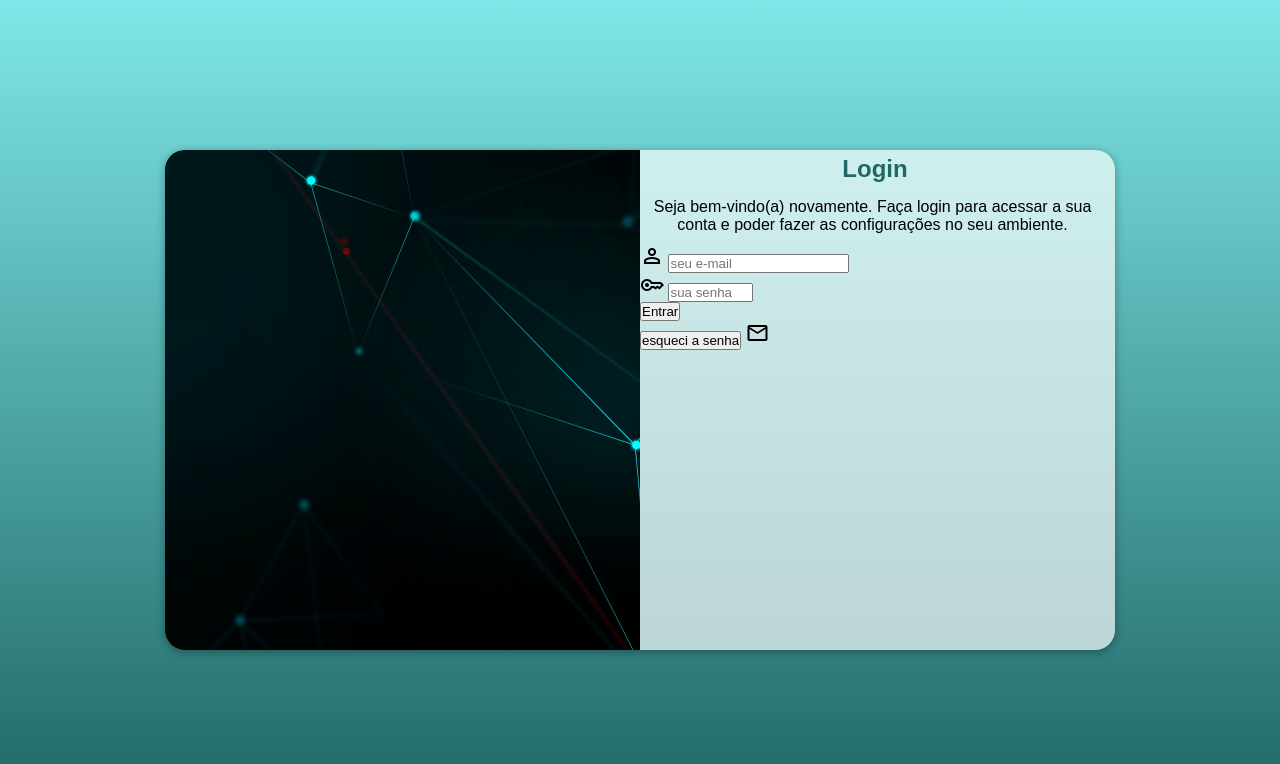
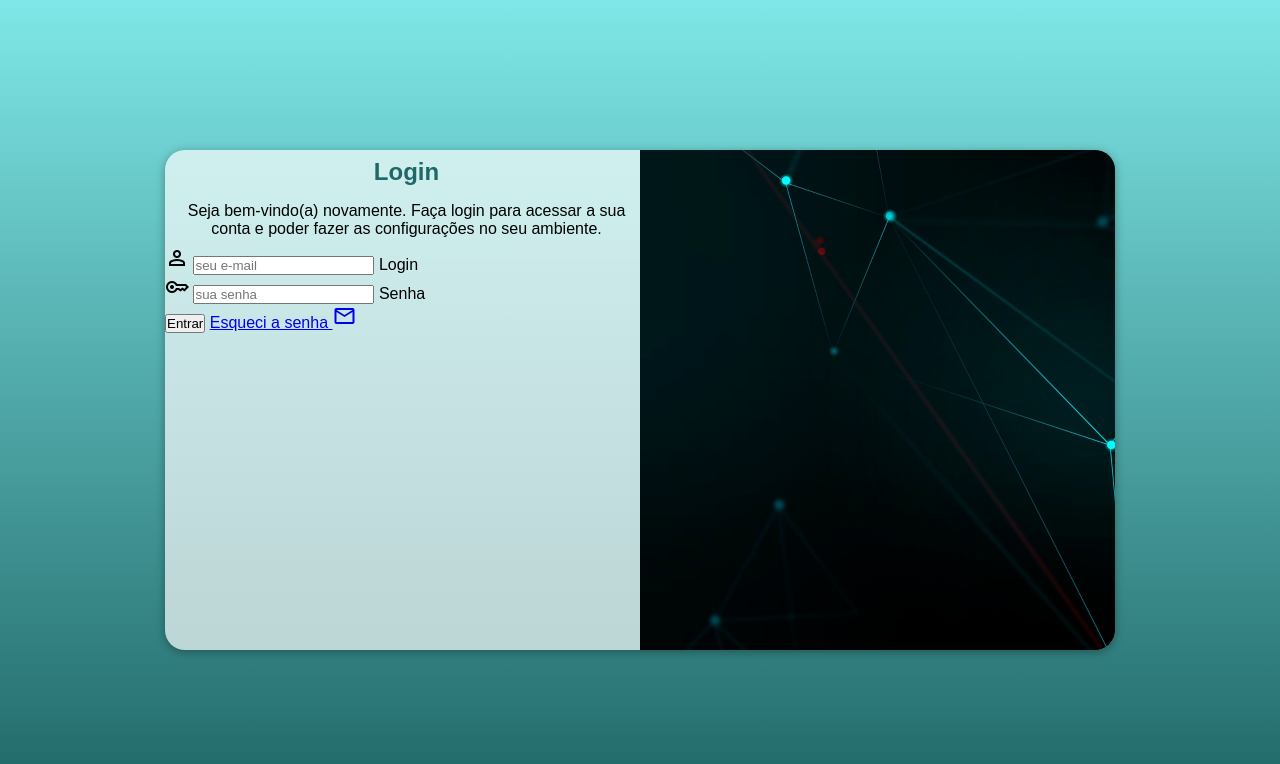
Before and after one commit to viniciuscastiliani/projeto-login, a plain HTML site: page index.html in a window 1280 px wide. Drawn offline with nearby package versions, Linux system fonts and the light colour scheme.

Commit message:
Adicionei o form

```diff
--- a/estilos/media-query.css
+++ b/estilos/media-query.css
@@ -45,13 +45,17 @@ Grandes telas: acima de 1200px
     }
 
     section#login > div#imagem {
-        float: left;
+        float: right;
         width: 50%;
         height: 100%;
     }
 
     section#login > div#formmulario {
-        float: right;
+        float: left;
         width: 50%;
     }
+
+    div#formulario > p {
+        font-size: 1em;
 }
+}
--- a/estilos/style.css
+++ b/estilos/style.css
@@ -49,13 +49,14 @@ section#login > div#imagem {
 
 }
 
-section#login > div#formulario > h1 {
+div#formulario > h1 {
     color: var(--cor0);
     text-align: center;
-    padding: 5px;
+    padding: 8px;
 }
 
-section#login > div#formulario > p {
+div#formulario > p {
     text-align: center;
-    padding: 10px;
+    padding: 8px;
+    font-size: 0.8em;
 }
--- a/index.html
+++ b/index.html
@@ -7,7 +7,6 @@
     <link rel="stylesheet" href="https://fonts.googleapis.com/css2?family=Material+Symbols+Outlined:opsz,wght,FILL,GRAD@20..48,100..700,0..1,-50..200&icon_names=person" />
     <link rel="stylesheet" href="https://fonts.googleapis.com/css2?family=Material+Symbols+Outlined:opsz,wght,FILL,GRAD@20..48,100..700,0..1,-50..200&icon_names=key" />
     <link rel="stylesheet" href="https://fonts.googleapis.com/css2?family=Material+Symbols+Outlined:opsz,wght,FILL,GRAD@20..48,100..700,0..1,-50..200&icon_names=mail" />
-
     <link rel="stylesheet" href="estilos/style.css">
     <link rel="stylesheet" href="estilos/media-query.css">
 </head>
@@ -22,29 +21,24 @@
                 <h1>Login</h1>
                 <p>Seja bem-vindo(a) novamente. Faça login para acessar a sua conta e poder fazer as configurações no seu ambiente.</p>
                 <form action="login.php" method="post">
-                    <p>
+                    <div class="campo">
                         <span class="material-symbols-outlined">
-                        person
+                            person
                         </span>
-                        <label for="iemail"></label>
-                        <input type="email" name="email" id="iemail" required maxlength="30" placeholder="seu e-mail">
-                    </p>
-                    <p>
+                        <input type="email" name="login" id="ilogin" placeholder="seu e-mail" autocomplete="email" required maxlength="30">
+                        <label for="ilogin">Login</label>
+                    </div>
+                    <div class="campo">
                         <span class="material-symbols-outlined">
-                        key
+                            key
                         </span>
-                        <label for="isen"></label>
-                        <input type="password" name="sen" id="isen" required minlength="8" maxlength="20" size="8" placeholder="sua senha" autocomplete="current-password">
-                    </p>
-                    <p>
-                        <input type="submit" value="Entrar">
-                    </p>
-                    <p>
-                        <input type="submit" value="esqueci a senha">
-                        <span class="material-symbols-outlined">
-                        mail
-                        </span>
-                    </p>
+                        <input type="password" name="senha" id="isenha" placeholder="sua senha" autocomplete="current-password" required minlength="8" maxlength="20">
+                        <label for="isenha">Senha</label>
+                    </div>
+                    <input type="submit" value="Entrar">
+                    <a href="esqueci.html">
+                        Esqueci a senha <span class="material-symbols-outlined">mail</span>
+                    </a>
                 </form>
             </div>
 
```
